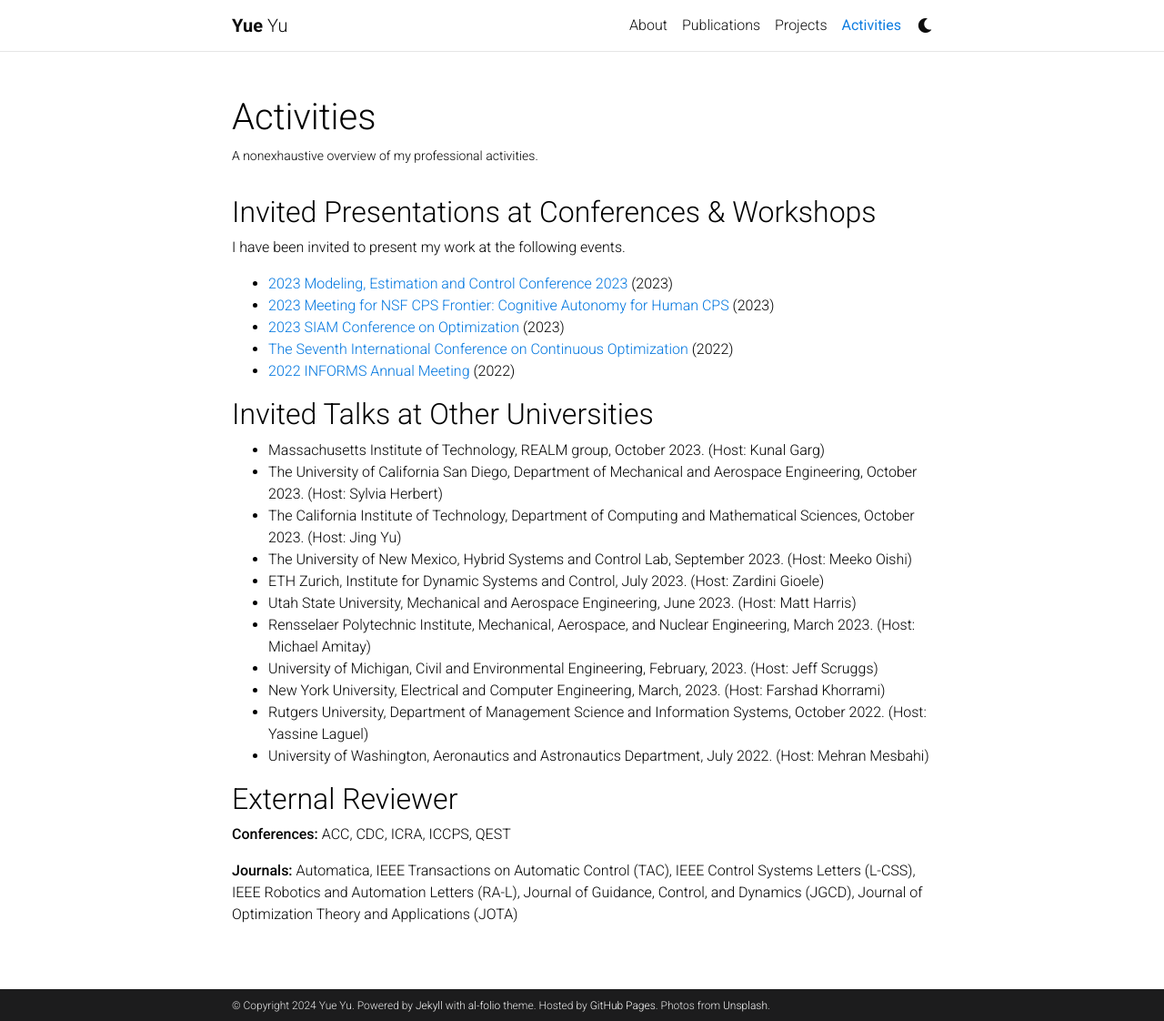
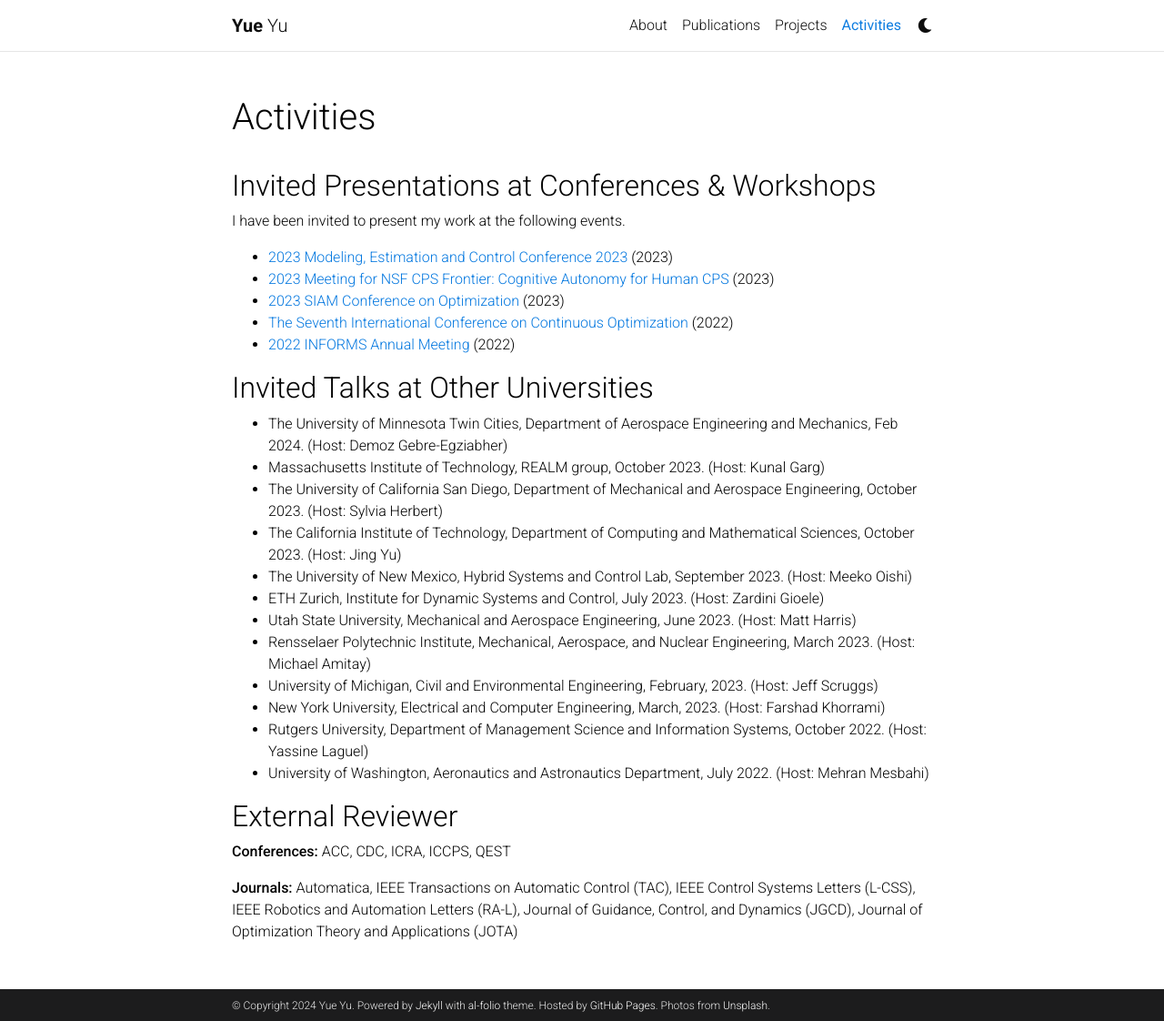
Before and after one commit to yueyu19/yy.bio, a Jekyll site: the page built from _pages/activities.md, in a window 1280 px wide and 1122 px high. Shown: the whole window at 91% size. Built offline with Jekyll 4.4.1, drawn with Linux system fonts in a browser that asks for light colours; comment, search, counter and statistics services are not loaded; a style sheet for code colours, icons or effects is not loaded.

Commit message:
Update activities.md

```diff
--- a/_pages/activities.md
+++ b/_pages/activities.md
@@ -2,7 +2,7 @@
 layout: page
 permalink: /activities/
 title: Activities
-description: A nonexhaustive overview of my professional activities.
+description:
 nav: true
 nav_order: 3
 ---
@@ -20,6 +20,7 @@ I have been invited to present my work at the following events.
 
 Invited Talks at Other Universities
 ------
+- The University of Minnesota Twin Cities, Department of Aerospace Engineering and Mechanics, Feb 2024. (Host: Demoz Gebre-Egziabher)
 - Massachusetts Institute of Technology, REALM group, October 2023. (Host: Kunal Garg)
 - The University of California San Diego, Department of Mechanical and Aerospace Engineering, October 2023. (Host: Sylvia Herbert)
 - The California Institute of Technology, Department of Computing and Mathematical Sciences, October 2023. (Host: Jing Yu)
```
